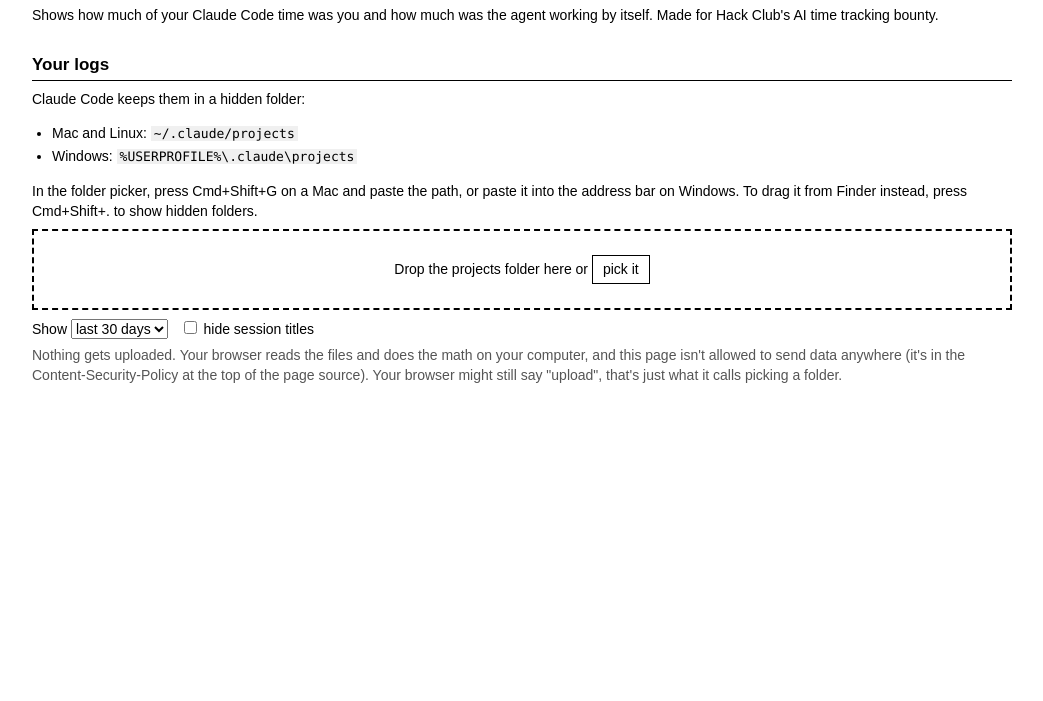
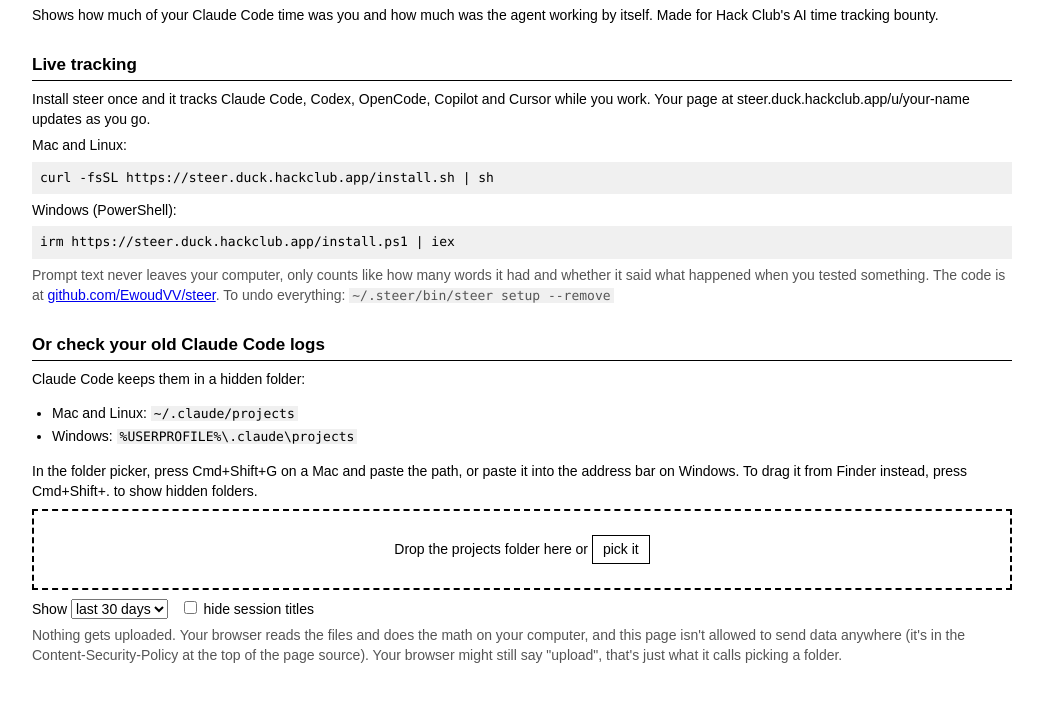
Before and after one commit to Baustinlynch/steer, a plain HTML site: page web/index.html in a window 1280 px wide. Shown: the part 59-760 px from the top of the page, without its empty margins (118-1161 px from the left). Drawn offline with Linux system fonts and the light colour scheme.

Commit message:
add install scripts and release builds
install.sh (mac, linux) and install.ps1 (windows) download the right build into ~/.steer/bin, ask for a name and run setup. the server serves them at /install.sh and /install.ps1, and the site shows the commands.
github actions builds steer for mac (arm and intel), linux (x64 and arm, musl so it runs on old distros) and windows when a version tag is pushed, and runs the tests on all three on every push.
the readme now covers live tracking, privacy and what gets sent.

```diff
--- a/server/server.mjs
+++ b/server/server.mjs
@@ -133,6 +133,8 @@ const STATIC = {
   "/app.js": ["app.js", "text/javascript; charset=utf-8"],
   "/steer.js": ["steer.js", "text/javascript; charset=utf-8"],
   "/style.css": ["style.css", "text/css; charset=utf-8"],
+  "/install.sh": ["install.sh", "text/plain; charset=utf-8"],
+  "/install.ps1": ["install.ps1", "text/plain; charset=utf-8"],
 };
 
 const PAGE_CSP =
--- a/web/index.html
+++ b/web/index.html
@@ -13,7 +13,15 @@
 <h1>steer</h1>
 <p>Shows how much of your Claude Code time was you and how much was the agent working by itself. Made for Hack Club's AI time tracking bounty.</p>
 
-<h2>Your logs</h2>
+<h2>Live tracking</h2>
+<p>Install steer once and it tracks Claude Code, Codex, OpenCode, Copilot and Cursor while you work. Your page at steer.duck.hackclub.app/u/your-name updates as you go.</p>
+<p>Mac and Linux:</p>
+<pre><code>curl -fsSL https://steer.duck.hackclub.app/install.sh | sh</code></pre>
+<p>Windows (PowerShell):</p>
+<pre><code>irm https://steer.duck.hackclub.app/install.ps1 | iex</code></pre>
+<p class="muted">Prompt text never leaves your computer, only counts like how many words it had and whether it said what happened when you tested something. The code is at <a href="https://github.com/EwoudVV/steer">github.com/EwoudVV/steer</a>. To undo everything: <code>~/.steer/bin/steer setup --remove</code></p>
+
+<h2>Or check your old Claude Code logs</h2>
 <p>Claude Code keeps them in a hidden folder:</p>
 <ul>
 <li>Mac and Linux: <code>~/.claude/projects</code></li>
--- a/web/style.css
+++ b/web/style.css
@@ -36,3 +36,5 @@ button,select,input{font:inherit}
 button{border:1px solid #000;background:#fff;padding:3px 10px;cursor:pointer;border-radius:0}
 button:hover{background:#000;color:#fff}
 .hidden{display:none}
+pre{background:#f0f0f0;padding:6px 8px;overflow-x:auto;margin:4px 0}
+pre code{background:none;padding:0}
```
Also changed, not shown: 5 other files.
